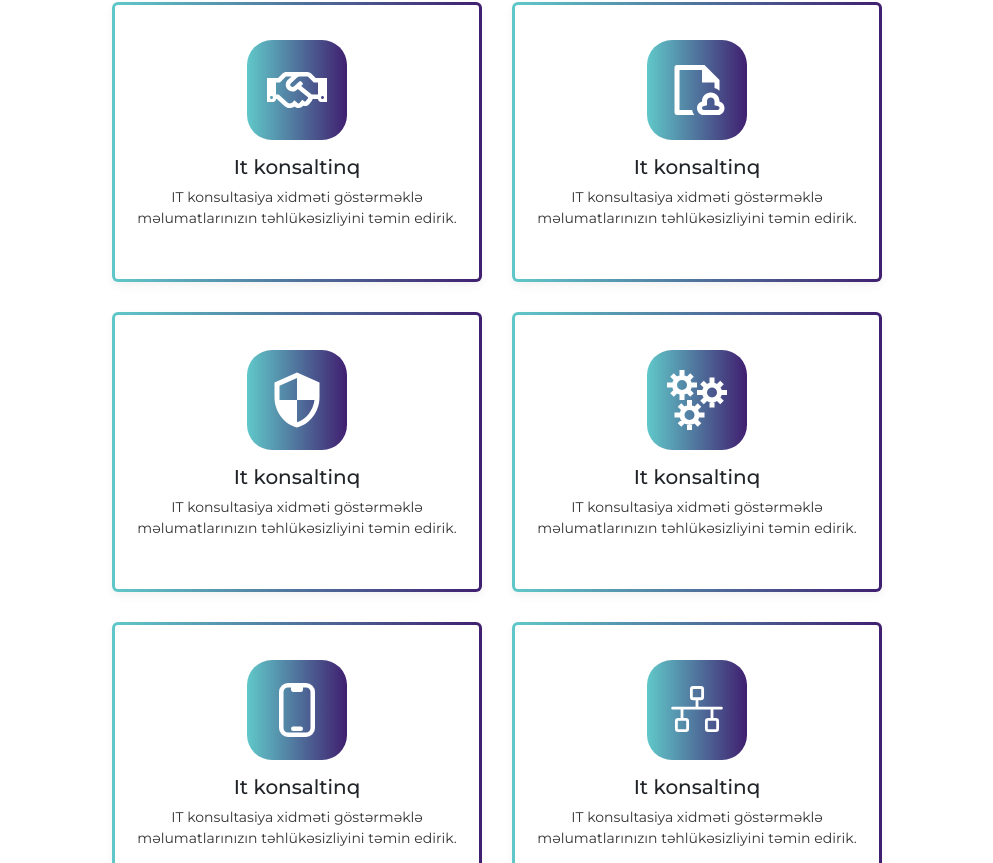
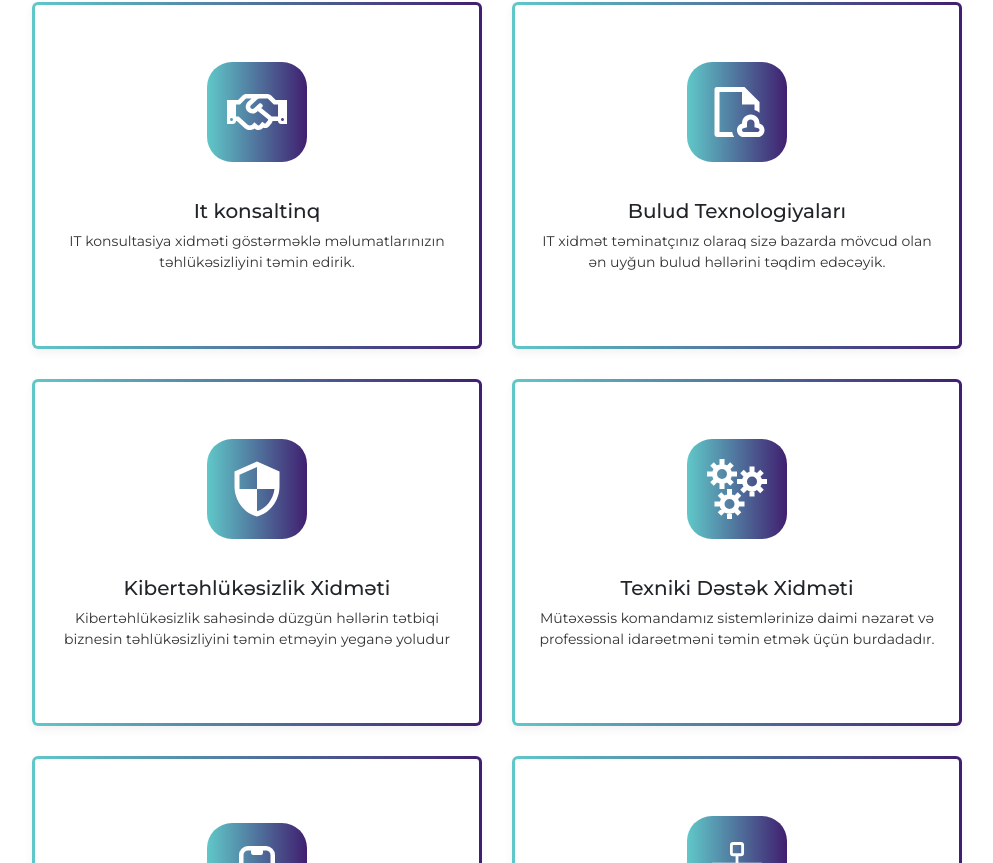
Before and after one commit to MaharramAlverdiyev/ThreestepsLLC-website, a React (Vite) app: page / in a window 1280 px wide. Shown: the part 1577-2440 px from the top of the page, without its empty margins (143-1136 px from the left). Built offline with nearby package versions, Linux system fonts and the light colour scheme; no server answers.

Commit message:
SectionThree uptaded

```diff
--- a/src/pages/sectionThree/SectionThree.jsx
+++ b/src/pages/sectionThree/SectionThree.jsx
@@ -22,32 +22,32 @@ const SectionThree = () => {
                 </div><div className="card">
                     <div className="icon"><RiFileCloudLine /></div>
                     <div className="titlesectionThree">
-                        <h6>It konsaltinq</h6>
-                        <p>IT konsultasiya xidməti göstərməklə məlumatlarınızın təhlükəsizliyini təmin edirik.</p>
+                         <h6>Bulud Texnologiyaları</h6>
+                        <p>IT xidmət təminatçınız olaraq sizə bazarda mövcud olan ən uyğun bulud həllərini təqdim edəcəyik.</p>
                     </div>
                 </div><div className="card">
                     <div className="icon"><MdOutlineSecurity /></div>
                     <div className="titlesectionThree">
-                        <h6>It konsaltinq</h6>
-                        <p>IT konsultasiya xidməti göstərməklə məlumatlarınızın təhlükəsizliyini təmin edirik.</p>
+                        <h6>Kibertəhlükəsizlik Xidməti</h6>
+                        <p>Kibertəhlükəsizlik sahəsində düzgün həllərin tətbiqi biznesin təhlükəsizliyini təmin etməyin yeganə yoludur</p>
                     </div>
                 </div><div className="card">
                     <div className="icon"><GrServices /></div>
                     <div className="titlesectionThree">
-                        <h6>It konsaltinq</h6>
-                        <p>IT konsultasiya xidməti göstərməklə məlumatlarınızın təhlükəsizliyini təmin edirik.</p>
+                        <h6>Texniki Dəstək Xidməti</h6>
+                        <p>Mütəxəssis komandamız sistemlərinizə daimi nəzarət və professional idarəetməni təmin etmək üçün burdadadır.</p>
                     </div>
                 </div><div className="card">
                     <div className="icon"><HiMiniDevicePhoneMobile /></div>
                     <div className="titlesectionThree">
-                        <h6>It konsaltinq</h6>
-                        <p>IT konsultasiya xidməti göstərməklə məlumatlarınızın təhlükəsizliyini təmin edirik.</p>
+                        <h6>Responsive Görünüş</h6>
+                        <p>Telefonda və planşetdə istifadə edə bilmə rahatçılığı </p>
                     </div>
                 </div><div className="card">
                     <div className="icon"><PiNetworkLight /></div>
                     <div className="titlesectionThree">
-                        <h6>It konsaltinq</h6>
-                        <p>IT konsultasiya xidməti göstərməklə məlumatlarınızın təhlükəsizliyini təmin edirik.</p>
+                        <h6>Network Managment</h6>
+                        <p>Şəbəkənizin miqyasından asılı olmayaraq, onun optimal saxlanmasını və stabil işləməsini təmin etməlisiniz.</p>
                     </div>
                 </div>
             </div>
--- a/src/pages/sectionThree/sectionthree.css
+++ b/src/pages/sectionThree/sectionthree.css
@@ -19,8 +19,8 @@
 }
 
 .sectionThree-container .card {
-    width: 370px;
-    height: 280px;
+    width: 450px;
+    height: 347px;
     background:
         linear-gradient(#fff, #fff) padding-box,
         linear-gradient(to right, #60C8C9, #401F70) border-box;
```
